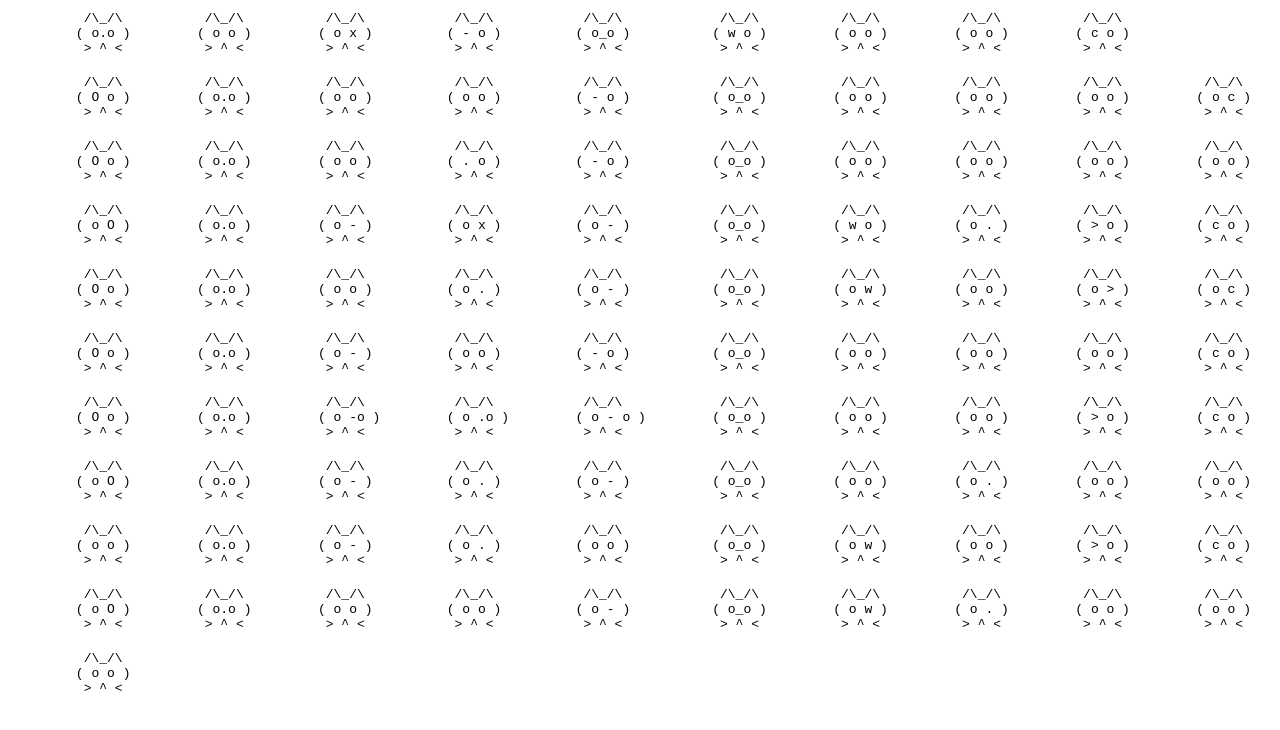
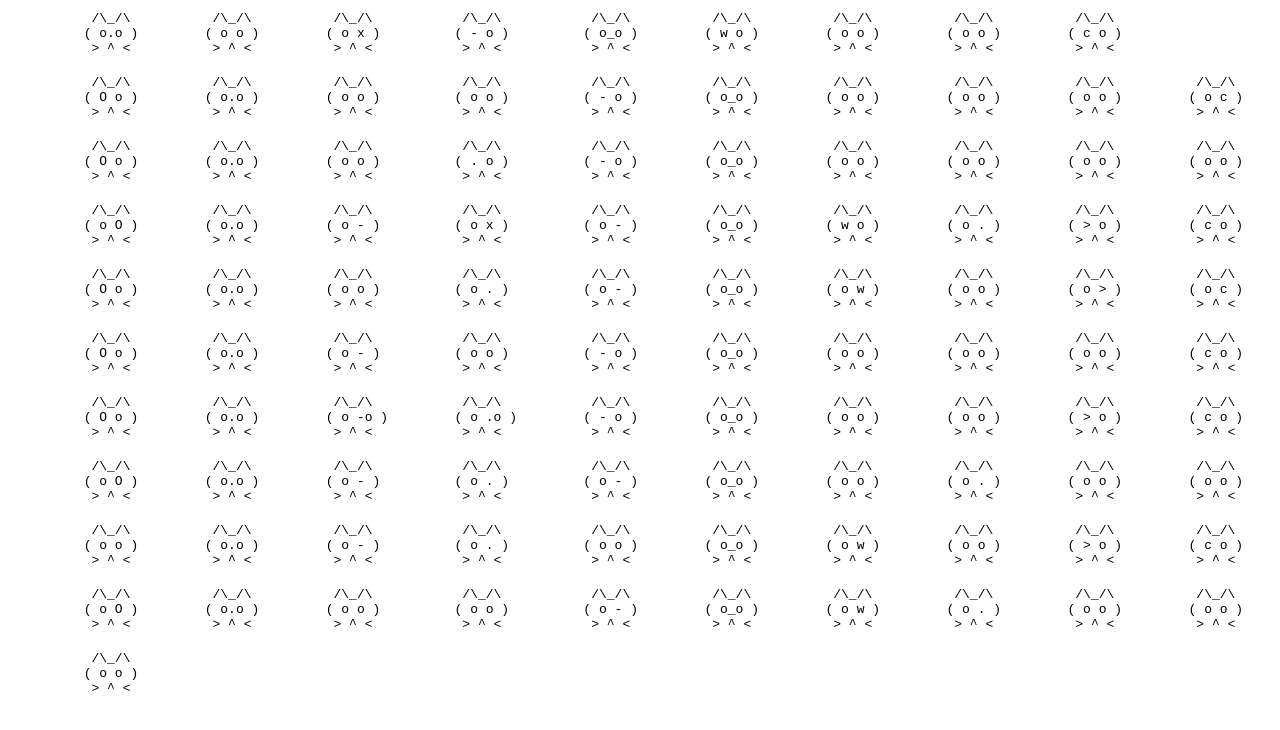
Before and after one commit to frzzz/frzzz.github.io, a plain HTML site: page index.html in a window 1280 px wide. Drawn offline with Linux system fonts and the light colour scheme.

Commit message:
update index.html

```diff
--- a/index.html
+++ b/index.html
@@ -457,7 +457,7 @@
     <td>
       <pre>
         /\_/\
-       ( o - o )
+       ( - o )
         > ^ <
       </pre>
     </td>
```
